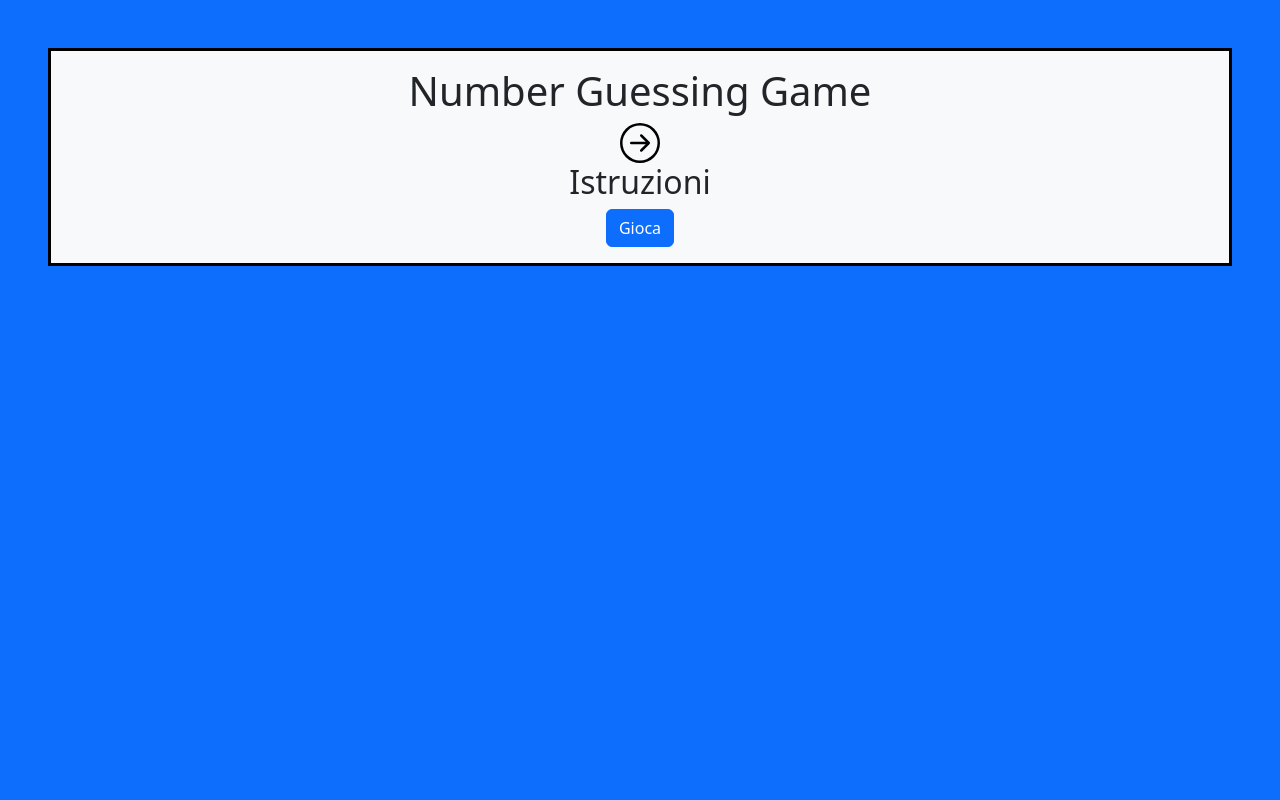
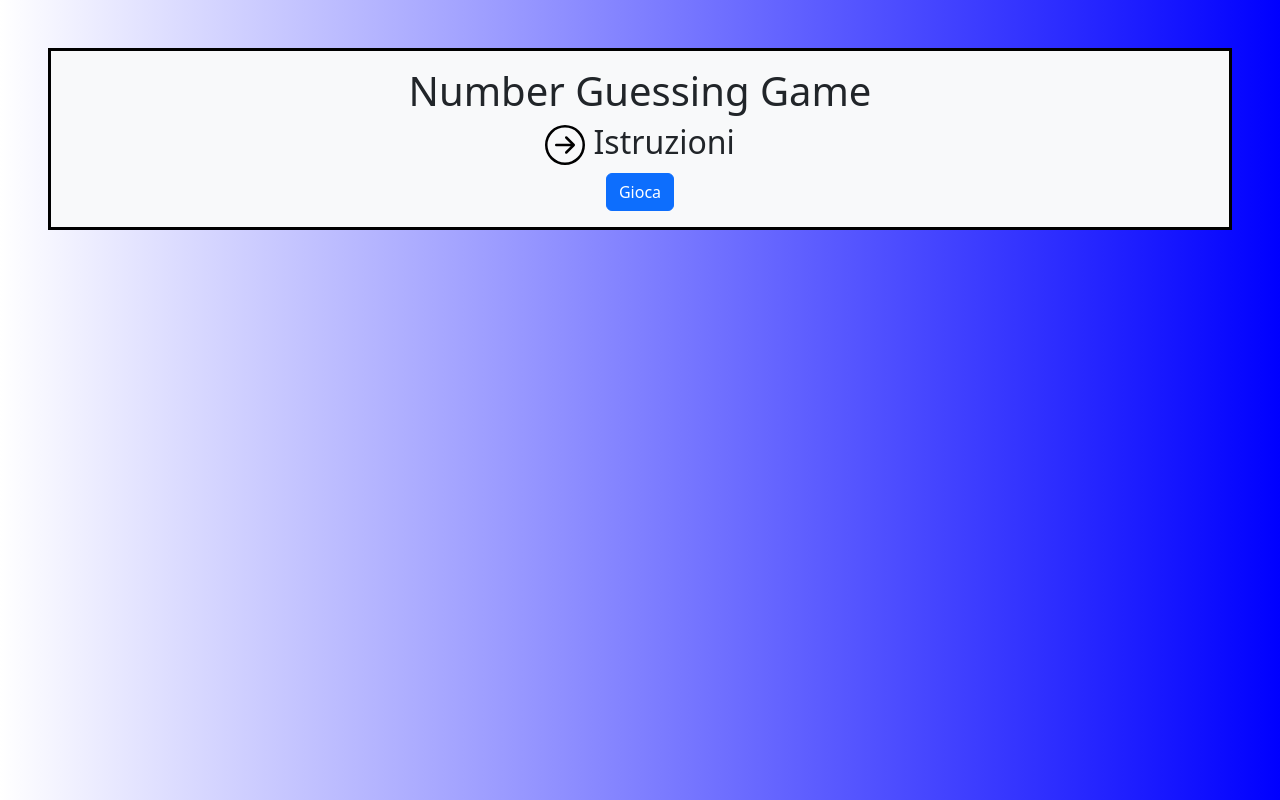
Before and after one commit to ciardi-mirko/JS-5, a plain HTML site: page index.html in a window 1280 px wide. Drawn offline with nearby package versions, Linux system fonts and the light colour scheme.

Commit message:
Add files via upload

```diff
--- a/css/style.css
+++ b/css/style.css
@@ -2,3 +2,8 @@ img {
     width: 40px;
     height: 40px;
 }
+.background {
+
+    background-image: linear-gradient(to right, white, blue);
+
+}
--- a/index.html
+++ b/index.html
@@ -7,14 +7,16 @@
      <link href="https://cdn.jsdelivr.net/npm/bootstrap@5.3.9/dist/css/bootstrap.min.css" rel="stylesheet" integrity="sha384-yEPZ7jP9S0QKiUQ0m3jjsO4ProIW7wvR9gXkI7JOGa2XVsw53Yke2bsdkBbjmmiX" crossorigin="anonymous">
     <link rel="stylesheet" href="./css/style.css">
 </head>
-<body class="bg-primary">
+<body class="background">
 
             <div class="row border border-black border-3 p-3 m-5 bg-light">
                 <div class="col-12 text-center">
                     <h1>Number Guessing Game</h1>
-                    <img src="./images/arrow-right-circle.svg" alt="guess" class="img-fluid" id="arrow1" onclick="Istruzioni()">
-                    <img src="./images/arrow-down-circle-fill.svg" alt="guess" class="img-fluid d-none" id="arrow2" onclick="Istruzioni()">
-                    <h2>Istruzioni</h2>
+
+                    <h2>
+                        <img src="./images/arrow-right-circle.svg" alt="guess" class="img-fluid" id="arrow1" onclick="Istruzioni()">
+                        <img src="./images/arrow-down-circle-fill.svg" alt="guess" class="img-fluid d-none" id="arrow2" onclick="Istruzioni()">
+                    Istruzioni</h2>
                     <p class="fst-italic d-none" id="istruzioni">Il computer genera un numero casuale compreso tra 0 e 100. Tu dovrai indovinarlo. Hai a disposizione 7 tentativi.</p>
 
                     <button type="button" class="btn btn-primary" onclick="gioca()">Gioca</button>
```
